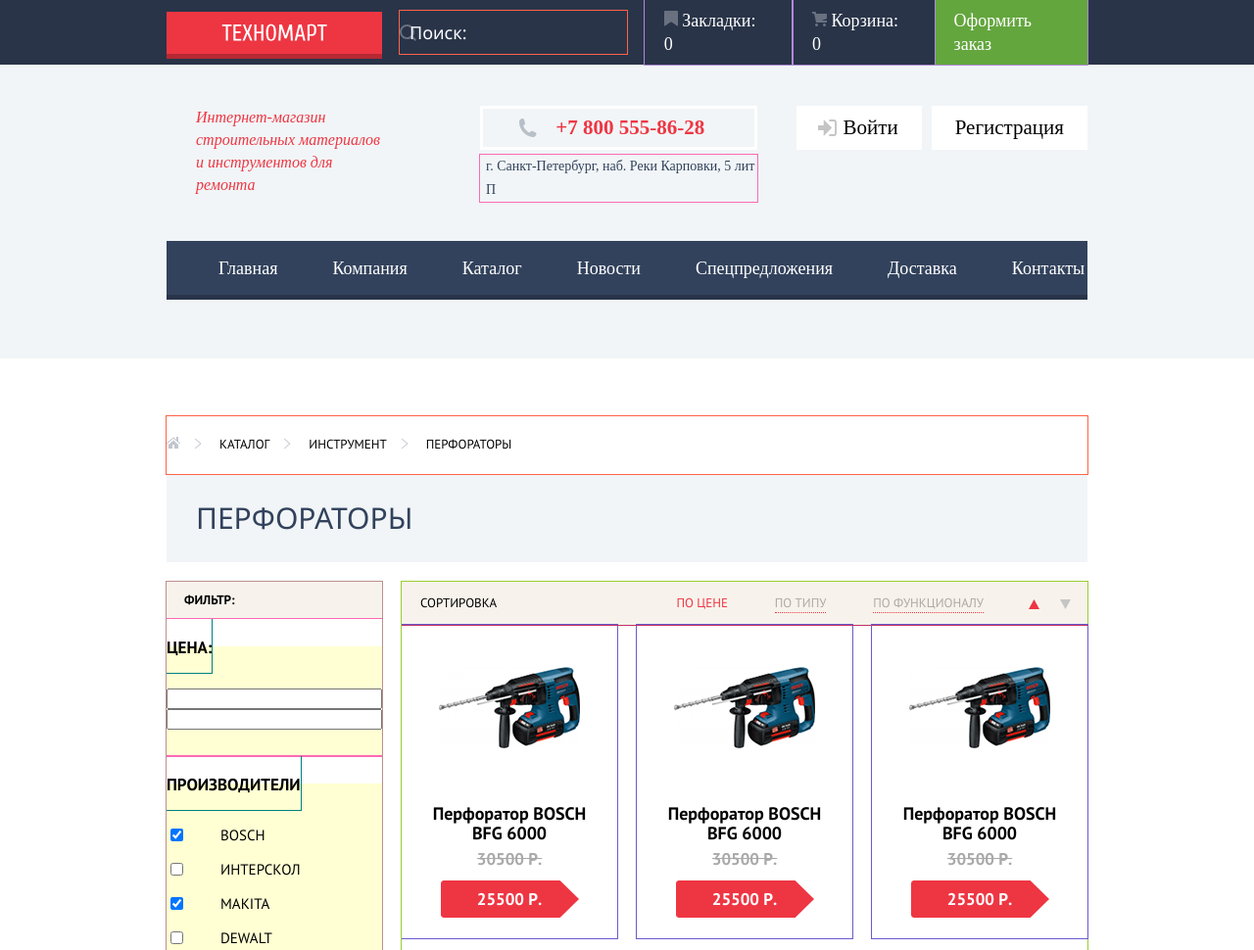
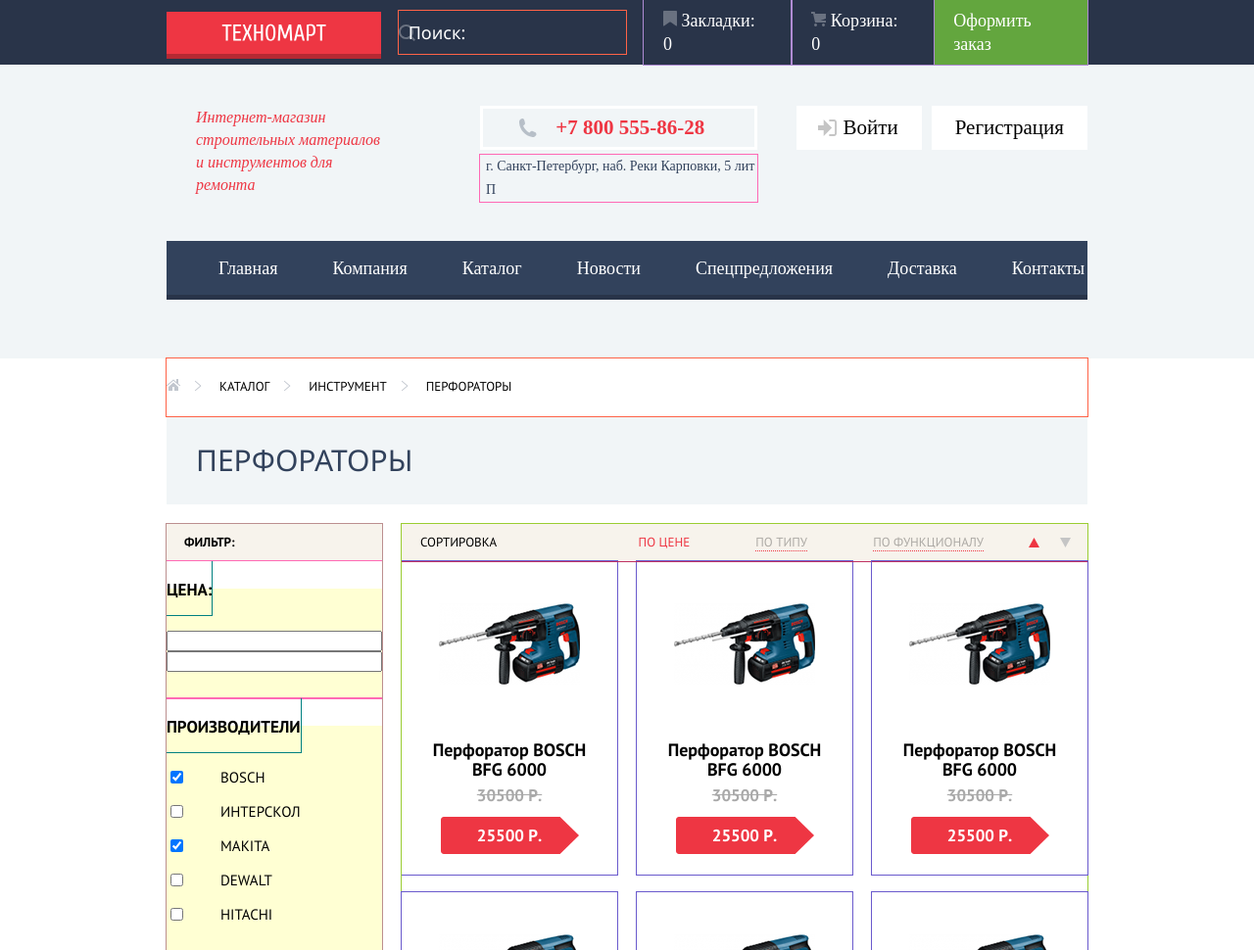
Before and after one commit to vitaly79/Technomart-2024, a plain HTML site: page catalog.html in a window 1280 px wide. Shown: the top 970 px of the page at 98% size. Drawn offline with Linux system fonts and the light colour scheme; a web font is replaced by a local one.

Commit message:
add links
Figma + Github pages

```diff
--- a/catalog.html
+++ b/catalog.html
@@ -17,7 +17,7 @@
 
 <body>
 
-  <header class="page-header">
+  <header class="page-header page-header--catalog">
     <div class="header-wrapper">
       <div class="header-container-top">
         <a class="header-logo" href="#">
--- a/css/style.css
+++ b/css/style.css
@@ -2,6 +2,11 @@
 ::before,
 ::after {
   box-sizing: border-box;
+}
+
+img {
+  max-width: 100%;
+  height: auto;
 }
 
 body {
@@ -815,6 +820,10 @@
 
 /* stylization catalog.html */
 
+.page-header--catalog {
+  margin-bottom: 0;
+}
+
 .catalog-main {
   font-family: 'PT Sans', 'Segoe UI', Tahoma, Geneva, Verdana, sans-serif;
 }
@@ -971,6 +980,7 @@
 .sorting-list {
   width: 380px;
   margin: 0;
+  padding: 0;
   display: flex;
   justify-content: space-between;
   list-style: none;
@@ -979,7 +989,7 @@
 .sorting-list__link {
   display: block;
   font-size: 13px;
-  line-height: 18px;
+  line-height: 17px;
   text-transform: uppercase;
   color: rgba(0, 0, 0, 0.3);
   text-decoration: none;
@@ -1007,10 +1017,11 @@
 }
 
 .sorting-direction__link {
-  display: inline-block;
+  /* display: inline-block; */
 }
 
 .sorting-direction__icon {
+  display: block;
   fill: #C5C5C5;
 }
 
```
Also changed, not shown: index.html (+4 -4 lines), img/svg/checkbox-off.svg (added), 1 other file.
